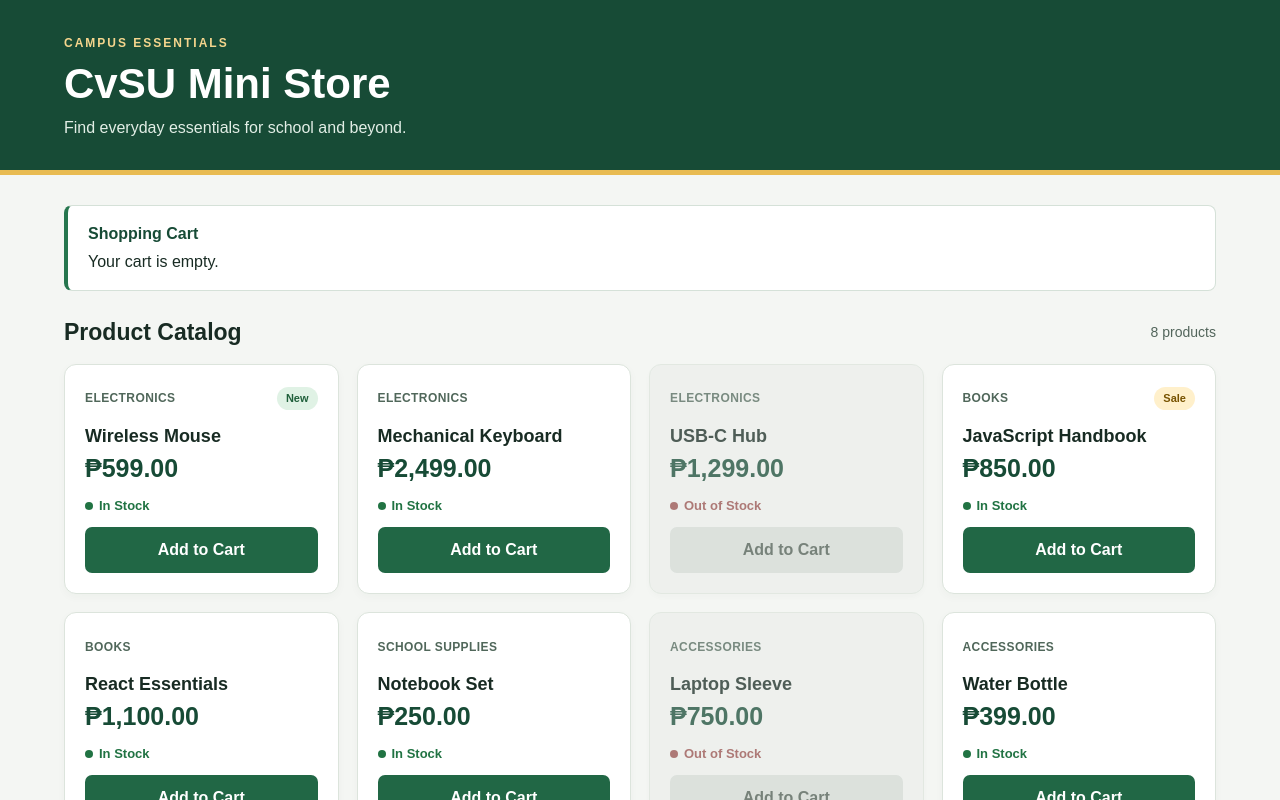
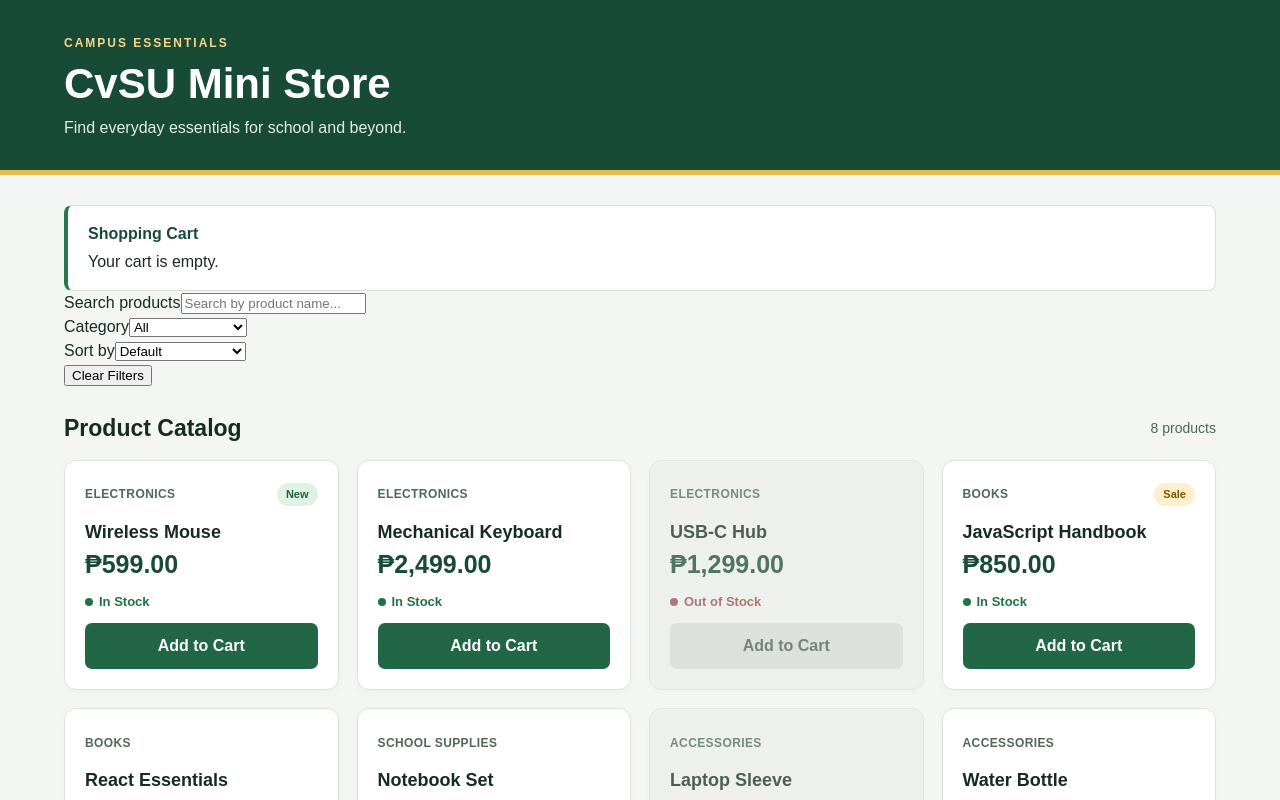
Before and after one commit to Andreijeresano/lab4, a React (Vite) app: page / in a window 1280 px wide. Shown: the top 800 px of the page. Built offline with nearby package versions, Linux system fonts and the light colour scheme.

Commit message:
Add reusable SearchBar with controlled inputs and clear button

```diff
--- a/src/App.jsx
+++ b/src/App.jsx
@@ -1,15 +1,25 @@
 import './App.css';
 import { useState } from 'react';
+import SearchBar from './components/SearchBar.jsx';
 import ProductCard from './components/ProductCard.jsx';
 import products from './data/products.js';
 
 function App() {
+  const [searchText, setSearchText] = useState('');
+  const [category, setCategory] = useState('All');
+  const [sortOrder, setSortOrder] = useState('default');
   const [cartCount, setCartCount] = useState(0);
   const [lastAdded, setLastAdded] = useState('');
 
   function handleAddToCart(title) {
     setCartCount((previousCount) => previousCount + 1);
     setLastAdded(title);
+  }
+
+  function clearFilters() {
+    setSearchText('');
+    setCategory('All');
+    setSortOrder('default');
   }
 
   return (
@@ -27,6 +37,15 @@ function App() {
           <p>{cartCount === 0 ? 'Your cart is empty.' :
             `Items added to cart: ${cartCount} (Last added: ${lastAdded})`}</p>
         </section>
+        <SearchBar
+          searchText={searchText}
+          onSearchChange={setSearchText}
+          category={category}
+          onCategoryChange={setCategory}
+          sortOrder={sortOrder}
+          onSortChange={setSortOrder}
+          onClearFilters={clearFilters}
+        />
         <div className="section-heading">
           <h2>Product Catalog</h2>
           <span>{products.length} products</span>
--- /dev/null
+++ b/src/components/SearchBar.jsx
@@ -0,0 +1,37 @@
+function SearchBar({ searchText, onSearchChange, category, onCategoryChange,
+  sortOrder, onSortChange, onClearFilters }) {
+  return (
+    <section className="search-bar" aria-label="Search and filter products">
+      <div className="filter-field">
+        <label htmlFor="search">Search products</label>
+        <input id="search" type="search" placeholder="Search by product name..."
+          value={searchText} onChange={(event) => onSearchChange(event.target.value)} />
+      </div>
+      <div className="filter-field">
+        <label htmlFor="category">Category</label>
+        <select id="category" value={category}
+          onChange={(event) => onCategoryChange(event.target.value)}>
+          <option value="All">All</option>
+          <option value="Electronics">Electronics</option>
+          <option value="Books">Books</option>
+          <option value="School Supplies">School Supplies</option>
+          <option value="Accessories">Accessories</option>
+        </select>
+      </div>
+      <div className="filter-field">
+        <label htmlFor="sort">Sort by</label>
+        <select id="sort" value={sortOrder}
+          onChange={(event) => onSortChange(event.target.value)}>
+          <option value="default">Default</option>
+          <option value="low-to-high">Price: Low to High</option>
+          <option value="high-to-low">Price: High to Low</option>
+        </select>
+      </div>
+      <button className="clear-filters" type="button" onClick={onClearFilters}>
+        Clear Filters
+      </button>
+    </section>
+  );
+}
+
+export default SearchBar;
```
